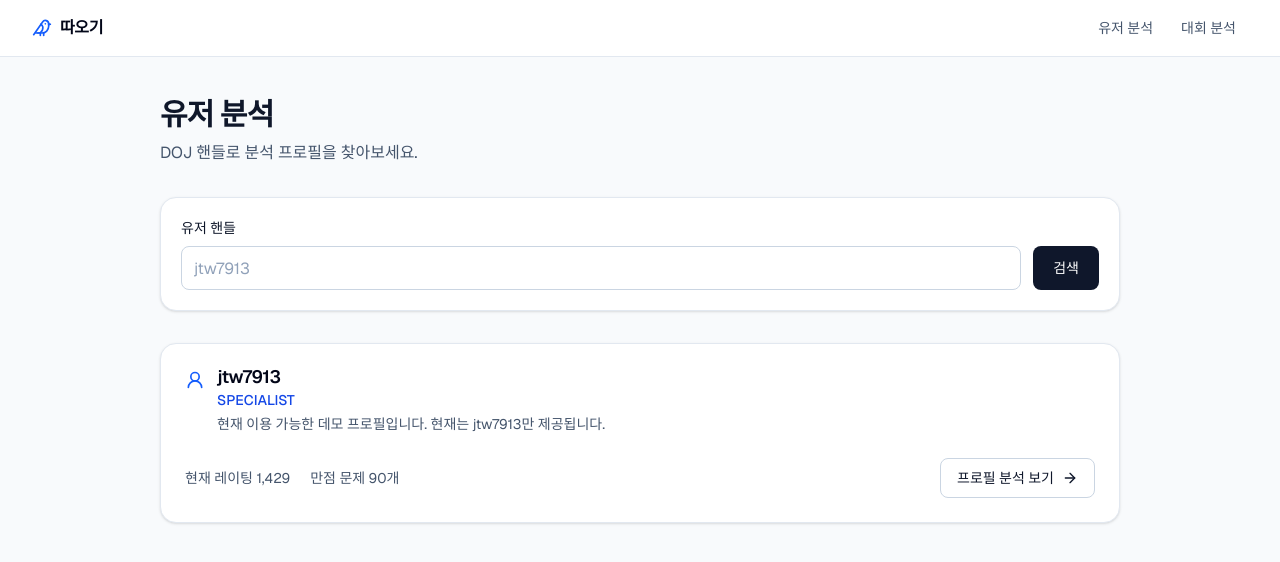
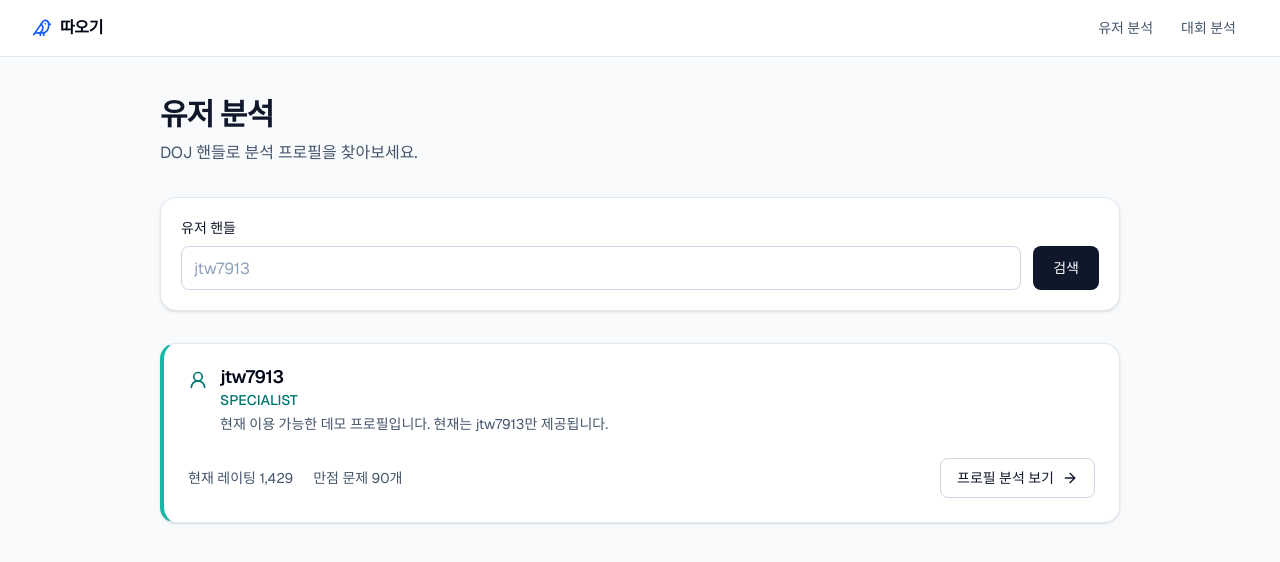
Before and after one commit to hafskjfha/ddaogi, a Next.js app: page /users in a window 1280 px wide. Shown: the top 562 px of the page. Built offline with nearby package versions, Linux system fonts and the light colour scheme.

Commit message:
fix: use rating theme for supported profile

```diff
--- a/src/features/user/components/SupportedUserCard.tsx
+++ b/src/features/user/components/SupportedUserCard.tsx
@@ -1,7 +1,10 @@
 import { ArrowRight, UserRound } from "lucide-react";
 import Link from "next/link";
+import { RATING_TEXT_CLASSES, RatingTitleText } from "@/components/RatingText";
 import { Card, CardContent, CardHeader } from "@/components/ui/Card";
+import { getRatingBand } from "@/domain/rating";
 import type { SupportedUserSummary } from "@/features/user/data/userCatalog";
+import { cn } from "@/lib/cn";
 
 interface SupportedUserCardProps {
   readonly user: SupportedUserSummary;
@@ -9,13 +12,20 @@ interface SupportedUserCardProps {
 
 /** Summarizes the single available profile and links to its full analysis. */
 export function SupportedUserCard({ user }: SupportedUserCardProps) {
+  const ratingBand = getRatingBand(user.currentRating);
+
   return (
-    <Card>
+    <Card className="border-s-4" style={{ borderInlineStartColor: ratingBand.color }}>
       <CardHeader className="flex-row items-start gap-3">
-        <UserRound aria-hidden="true" className="mt-0.5 size-5 shrink-0 text-blue-600 dark:text-blue-400" />
+        <UserRound
+          aria-hidden="true"
+          className={cn("mt-0.5 size-5 shrink-0", RATING_TEXT_CLASSES[ratingBand.title])}
+        />
         <div className="space-y-1">
           <h2 className="text-lg font-semibold leading-none tracking-tight">{user.handle}</h2>
-          <p className="text-sm font-medium text-blue-700 dark:text-blue-300">{user.title}</p>
+          <p className="text-sm font-medium">
+            <RatingTitleText title={ratingBand.title}>{ratingBand.title}</RatingTitleText>
+          </p>
           <p className="text-sm text-slate-600 dark:text-slate-400">
             현재 이용 가능한 데모 프로필입니다. 현재는 jtw7913만 제공됩니다.
           </p>
--- a/src/features/user/data/userCatalog.ts
+++ b/src/features/user/data/userCatalog.ts
@@ -1,7 +1,6 @@
 export interface SupportedUserSummary {
   readonly handle: string;
   readonly href: string;
-  readonly title: string;
   readonly currentRating: number;
   readonly solvedCount: number;
 }
@@ -10,7 +9,6 @@ export interface SupportedUserSummary {
 export const SUPPORTED_USER: SupportedUserSummary = {
   handle: "jtw7913",
   href: "/users/jtw7913",
-  title: "SPECIALIST",
   currentRating: 1429,
   solvedCount: 90,
 };
```
Also changed, not shown: 2 other files (tests, documents, lock files or other folders).
